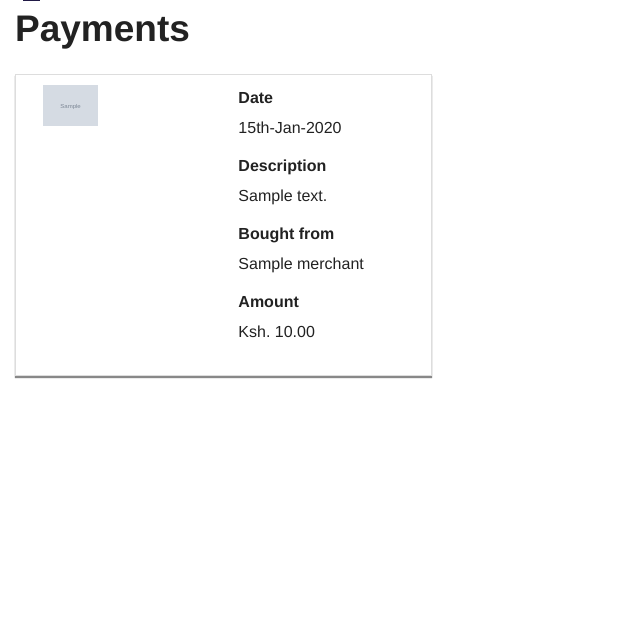
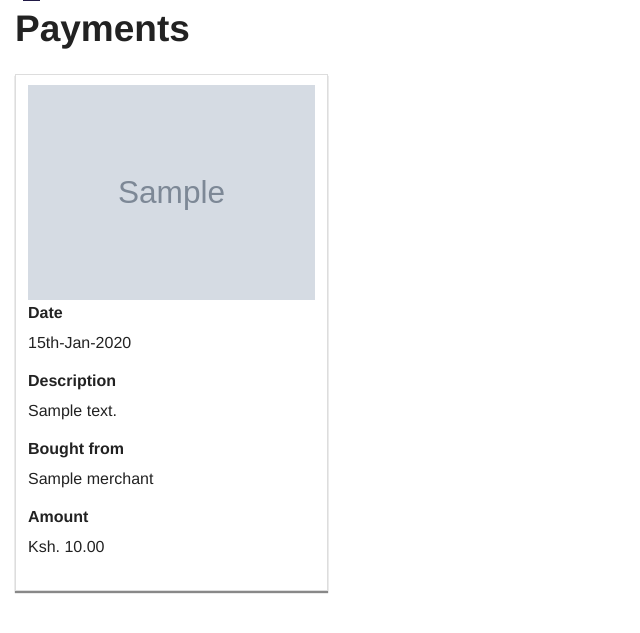
Before and after one commit to geoffreymuchai/risiti, a Django app: page /receipt/ in a window 1280 px wide. Shown: the part 49-682 px from the top of the page, without its empty margins (0-640 px from the left). Run offline with Django 3.2, Linux system fonts and the light colour scheme; tables that the repository leaves empty hold one stand-in row (values such as "Sample post"); grey boxes marked "Sample" are stand-in pictures; some libraries are stand-ins or nearby versions.

```diff
--- a/receipts/models.py
+++ b/receipts/models.py
@@ -2,6 +2,8 @@ from django.db import models
 from django.db.models.signals import post_save
 
 from utils import tesseract
+
+from django.conf import settings
 
 def get_default_merchant():
 	Merchant.objects.get_or_create(name="Miscellaneous")[0]
@@ -29,17 +31,20 @@ class Receipt(models.Model):
 
 class ReceiptText(models.Model):
 	date_created = models.DateTimeField(auto_now_add=True)
-	image = models.ForeignKey('Receipt')
+	receipt = models.ForeignKey('Receipt')
 	text = models.TextField(blank=True)
 
 def scan_receipts_for_text(sender, instance, created, **kwargs):
 	if created:
-		image_path = instance.image.url
+		image_path = settings.PROJECT_PATH + instance.image.url
 		print "Scanning image path:%s for text" % (image_path)
 		if image_path is not '':
-			image_text = tesseract.image_file_to_string(image_path, graceful_errors=True)
-			receipt_text = ReceiptText(image=instance, text=image_text)
-			receipt_text.save()
+			try:
+				image_text = tesseract.image_file_to_string(image_path, graceful_errors=True)
+				receipt_text = ReceiptText(receipt=instance, text=image_text)
+				receipt_text.save()
+			except Exception, e:
+				print "An error occurred while processing the image"
 		else:
 			print "No image to scan :("
 
--- a/receipts/views.py
+++ b/receipts/views.py
@@ -13,7 +13,7 @@ class ReceiptCreateView(CreateView):
 	form_class = ReceiptForm
 	model = Receipt
 	template_name = "risiti/base_form.html"
-	success_url = '/receipt/'
+	success_url = '/receipt/text/'
 
 
 class ReceiptListView(generic.ListView):
--- a/static/css/main.css
+++ b/static/css/main.css
@@ -59,4 +59,5 @@ button, .button {
 
 .card img {
 	margin: 0px auto;
+
 }
--- a/templates/risiti/receipt_list.html
+++ b/templates/risiti/receipt_list.html
@@ -6,16 +6,16 @@
 		<div class="">
 			<h2>Payments</h2>
 			{% for receipt in receipt_list %}
-				<div class="card small-4">
+				<div class="card large-3">
 					<div class="row">
-						<div class="small-6 columns">
+						<div class="">
 							{% if receipt.image %}
-								<img class="small-4" src="{{ receipt.image.url }}" />
+								<img class="" src="{{ receipt.image.url }}" />
 							{% else %}
 								<img src="{% static 'img/dummy-receipt.png' %}">
 							{% endif %}
 						</div>
-						<div class="small-6 columns">
+						<div class="">
 							<dl>
 								<dt>Date</dt>
 								<dd>{{ receipt.date|date:"jS-M-Y" }}</dd>
--- a/utils/tesseract.py
+++ b/utils/tesseract.py
@@ -10,6 +10,9 @@ tesseract_app_name = 'tesseract' # Name of executable to be called at command li
 scratch_image_name = "temp.bmp" # This file must be .bmp or other Tesseract-compatible format
 scratch_text_name_root = "temp" # Leave out the .txt extension
 cleanup_scratch_flag = True  # Temporary files cleaned up after OCR operation
+
+#TODO
+#Add ability to automatically install tesseract in ubuntu
 
 def call_tesseract(input_filename, output_filename):
 	"""Calls external tesseract.exe on input file (restrictions on types),
@@ -53,5 +56,5 @@ def image_file_to_string(filename, cleanup = cleanup_scratch_flag, graceful_erro
 	return text
 
 # if __name__=='__main__':
-# 	text = image_file_to_string('fnord.tif', graceful_errors=True)
+# 	text = image_file_to_string('/home/geoffrey/sandbox/risiti/media/receipts/2013/11/16/infemi-mission.png', graceful_errors=True)
 # 	print "fnord.tif contents:", text
```
Also changed, not shown: templates/risiti/base_list.html (+9 -0 lines).
